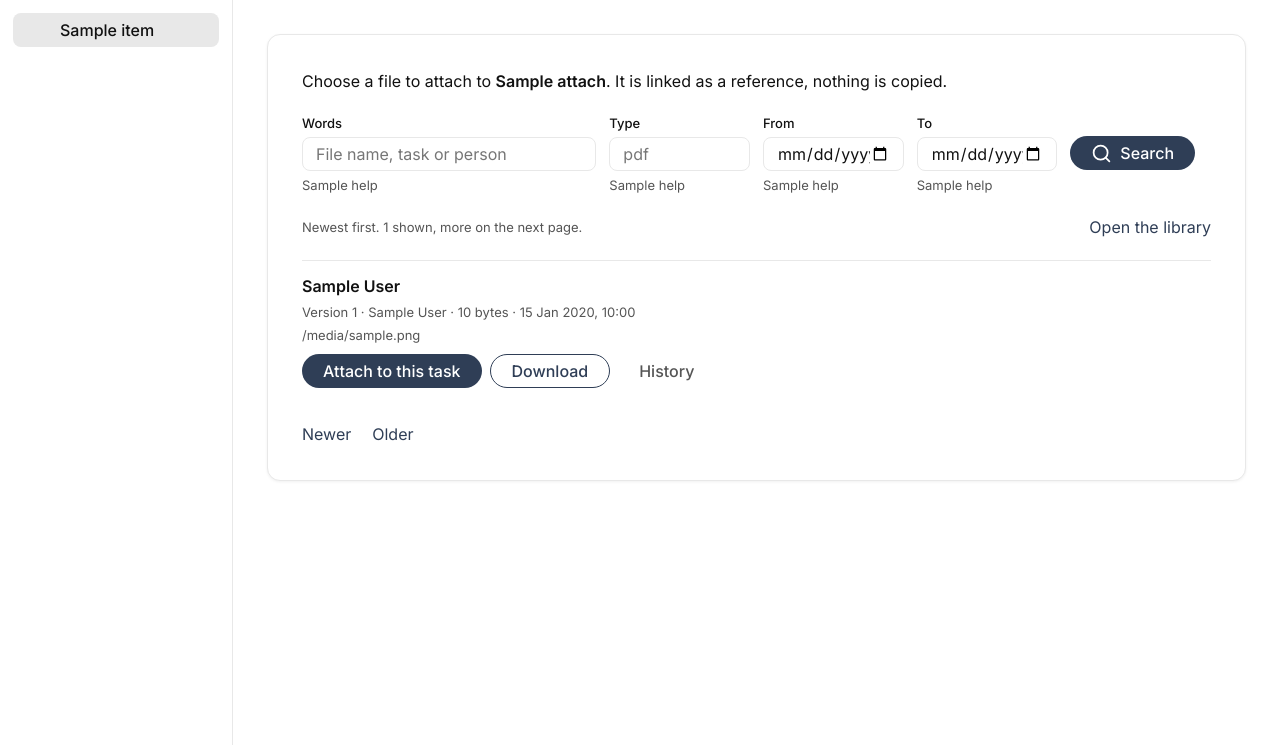
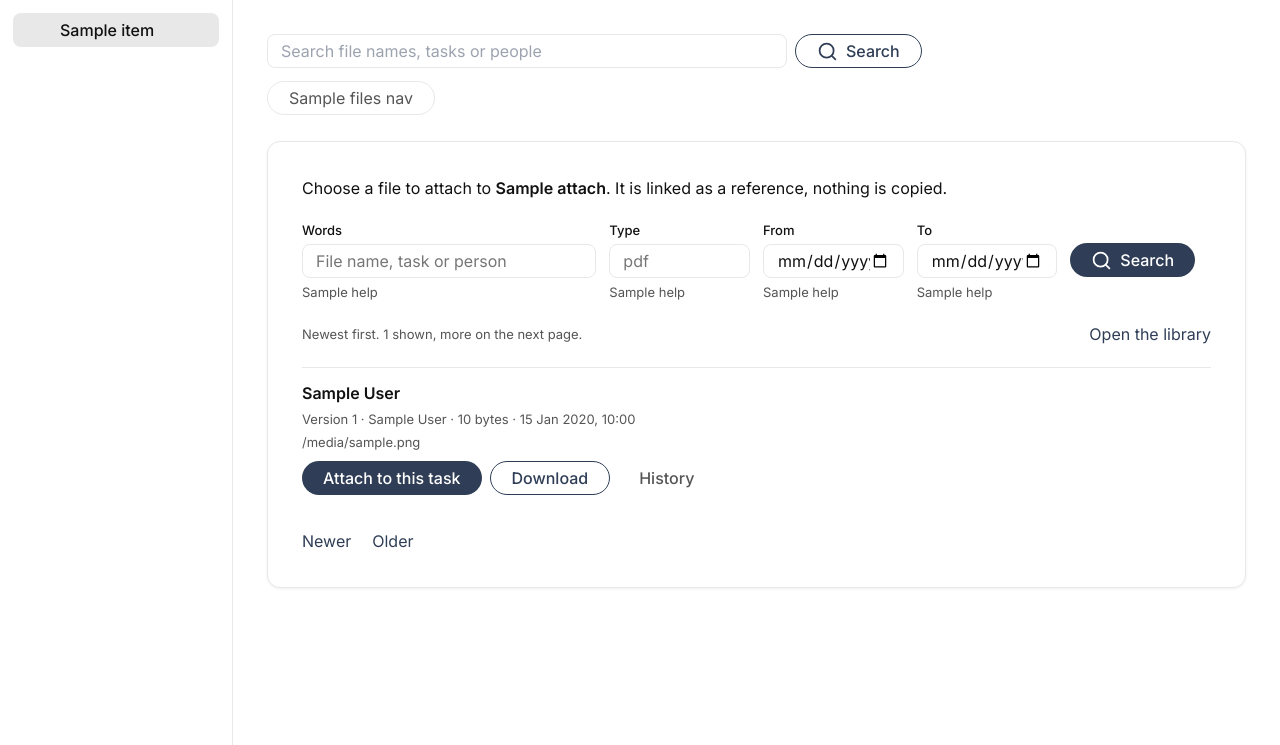
Before and after one commit to Yashghodinde/PEOPLE_MANAGEMENT, a Django app: template app/templates/files/search.html in a window 1280 px wide. Shown: the part 55-800 px from the top of the page. Run offline with Django 5.2, Linux system fonts and the light colour scheme; the template is opened without the code that fills it: most values are stand-ins (such as "Sample title", 1, 10 or a date in 2020); grey boxes marked "Sample" are stand-in pictures; style sheets or scripts are compiled from the project's sources.

Commit message:
IMP-06.1: one Files area header (Quick Search + section strip) on every /files page, built from the path; sidebar opens My storage; tests
Co-Authored-By: Claude Sonnet 5.5 <noreply@anthropic.com>

```diff
--- a/app/ots/ui/context.py
+++ b/app/ots/ui/context.py
@@ -1,5 +1,6 @@
 from django.http import HttpRequest
 
+from ots.files.nav import files_strip
 from ots.notifications.selectors import unread_count
 
 from .nav import items_for
@@ -13,4 +14,5 @@ def ui(request: HttpRequest) -> dict[str, object]:
             {"item": i, "active": request.path.startswith(i.match or i.path)} for i in items_for(role)
         ],
         "unread_count": unread_count(user),
+        "files_nav": files_strip(user, request.path) if role else None,
     }
--- a/app/ots/ui/nav.py
+++ b/app/ots/ui/nav.py
@@ -19,7 +19,7 @@ class NavItem:
 ITEMS = [
     NavItem("Dashboard", "layout-dashboard", "/app/dashboard", ALL_ROLES),
     NavItem("Tasks", "list-checks", "/app/tasks"),  # HR has no tasks and no files
-    NavItem("Files", "folder", "/files/search", match="/files"),
+    NavItem("Files", "folder", "/files/mine", match="/files"),
     NavItem("Attendance", "calendar", "/app/attendance", ALL_ROLES),
     NavItem("People", "users", "/app/people", ("SUPER_ADMIN", "HR", "SUB_ADMIN")),
     NavItem("Org chart", "user", "/app/org", ("SUPER_ADMIN", "HR", "SUB_ADMIN")),
--- a/app/templates/files/_nav.html
+++ b/app/templates/files/_nav.html
@@ -1,3 +1,14 @@
-<nav class="flex items-center gap-2 flex-wrap" aria-label="Files">
-  {% for t in files_nav %}<a href="{{ t.url }}"{% if t.on %} aria-current="page"{% endif %} class="inline-flex items-center h-5 px-4 rounded-full border text-body {% if t.on %}border-accent bg-accent text-canvas{% else %}border-line text-ink-600 hover:bg-line{% endif %}">{{ t.label }}</a>{% endfor %}
-</nav>
+{% comment %}The Files area header: Quick Search (always visible) above the section strip. Needs `files_nav`, which the
+context processor supplies on every /files page. On a phone the strip scrolls inside its own row.{% endcomment %}
+{% if files_nav %}
+<div class="flex flex-col gap-3">
+  <form method="get" action="/files/search" role="search" class="flex items-center gap-2" aria-label="Quick search">
+    <input type="search" name="q" value="{{ q }}" placeholder="Search file names, tasks or people" aria-label="Quick search" maxlength="120"
+           class="h-5 px-3 rounded-sm border border-line bg-canvas text-body text-ink-900 flex-1 min-w-0 max-w-[520px]">
+    {% include "components/button.html" with label="Search" type="submit" icon="search" variant="secondary" %}
+  </form>
+  <nav class="flex items-center gap-2 overflow-x-auto flex-nowrap whitespace-nowrap pb-1" aria-label="Files sections">
+    {% for t in files_nav %}<a href="{{ t.url }}"{% if t.on %} aria-current="page"{% endif %} class="shrink-0 inline-flex items-center h-5 px-4 rounded-full border text-body {% if t.on %}border-accent bg-accent text-canvas{% else %}border-line text-ink-600 hover:bg-line{% endif %}">{{ t.label }}</a>{% endfor %}
+  </nav>
+</div>
+{% endif %}
--- a/app/templates/files/handover.html
+++ b/app/templates/files/handover.html
@@ -1,5 +1,7 @@
 {% extends "base.html" %}{% load ots_ui %}
 {% block content %}
+<div class="flex flex-col gap-4 max-w-page">
+{% include "files/_nav.html" %}
 <section class="bg-canvas border border-line rounded-md shadow-card p-5 flex flex-col gap-4 max-w-[610px]" aria-label="Send file">
   <div>
     <strong class="text-body text-ink-900 break-all">{{ version.original_filename }}</strong>
@@ -24,4 +26,5 @@
     </div>
   </form>
 </section>
+</div>
 {% endblock %}
--- a/app/templates/files/library.html
+++ b/app/templates/files/library.html
@@ -1,5 +1,7 @@
 {% extends "base.html" %}{% load ots_ui %}
 {% block content %}
+<div class="flex flex-col gap-4 max-w-page">
+{% include "files/_nav.html" %}
 <section class="bg-canvas border border-line rounded-md shadow-card p-5 flex flex-col gap-4 max-w-page" aria-label="Library">
   <nav class="text-body text-ink-600 flex items-center gap-1 flex-wrap" aria-label="Folder path"><a class="text-accent" href="/files/library">Library</a>{% for f in path %}<span aria-hidden="true">/</span>{% if forloop.last %}<span class="text-ink-900">{{ f.name }}</span>{% else %}<a class="text-accent" href="/files/library?folder={{ f.pk }}">{{ f.name }}</a>{% endif %}{% endfor %}</nav>
   {% if folders %}
@@ -37,4 +39,5 @@
   </form>
   {% endif %}
 </section>
+</div>
 {% endblock %}
--- a/app/templates/files/search.html
+++ b/app/templates/files/search.html
@@ -1,5 +1,7 @@
 {% extends "base.html" %}{% load ots_ui %}
 {% block content %}
+<div class="flex flex-col gap-4 max-w-page">
+{% include "files/_nav.html" %}
 <section class="bg-canvas border border-line rounded-md shadow-card p-5 flex flex-col gap-4 max-w-page" aria-label="Search files">
   {% if attach %}<p class="text-body text-ink-900">Choose a file to attach to <strong>{{ attach.title }}</strong>. It is linked as a reference, nothing is copied.</p>{% endif %}
   <form method="get" class="grid grid-cols-2 md:grid-cols-6 gap-x-3 items-start">
@@ -39,4 +41,5 @@
   {% include "components/empty_state.html" with icon="search" text="No files match. Try fewer words." %}
   {% endif %}
 </section>
+</div>
 {% endblock %}
--- a/app/templates/files/trail.html
+++ b/app/templates/files/trail.html
@@ -1,5 +1,7 @@
 {% extends "base.html" %}{% load ots_ui %}
 {% block content %}
+<div class="flex flex-col gap-4 max-w-page">
+{% include "files/_nav.html" %}
 <section class="bg-canvas border border-line rounded-md shadow-card p-5 flex flex-col gap-4 max-w-[610px]" aria-label="File history">
   <strong class="text-body text-ink-900 break-all">{{ file.display_name }}</strong>
   <ol class="flex flex-col border-l-2 border-line ml-1">
@@ -13,4 +15,5 @@
   </ol>
   <div>{% include "components/button.html" with label="Back" href=back variant="secondary" %}</div>
 </section>
+</div>
 {% endblock %}
```
Also changed, not shown: app/ots/files/nav.py (added, +38 -0 lines), app/ots/files/views.py (+1 -17 lines), tests/files/test_files_nav.py (added, +52 -0 lines), tests/files/test_pages_usability.py (+1 -1 lines).
